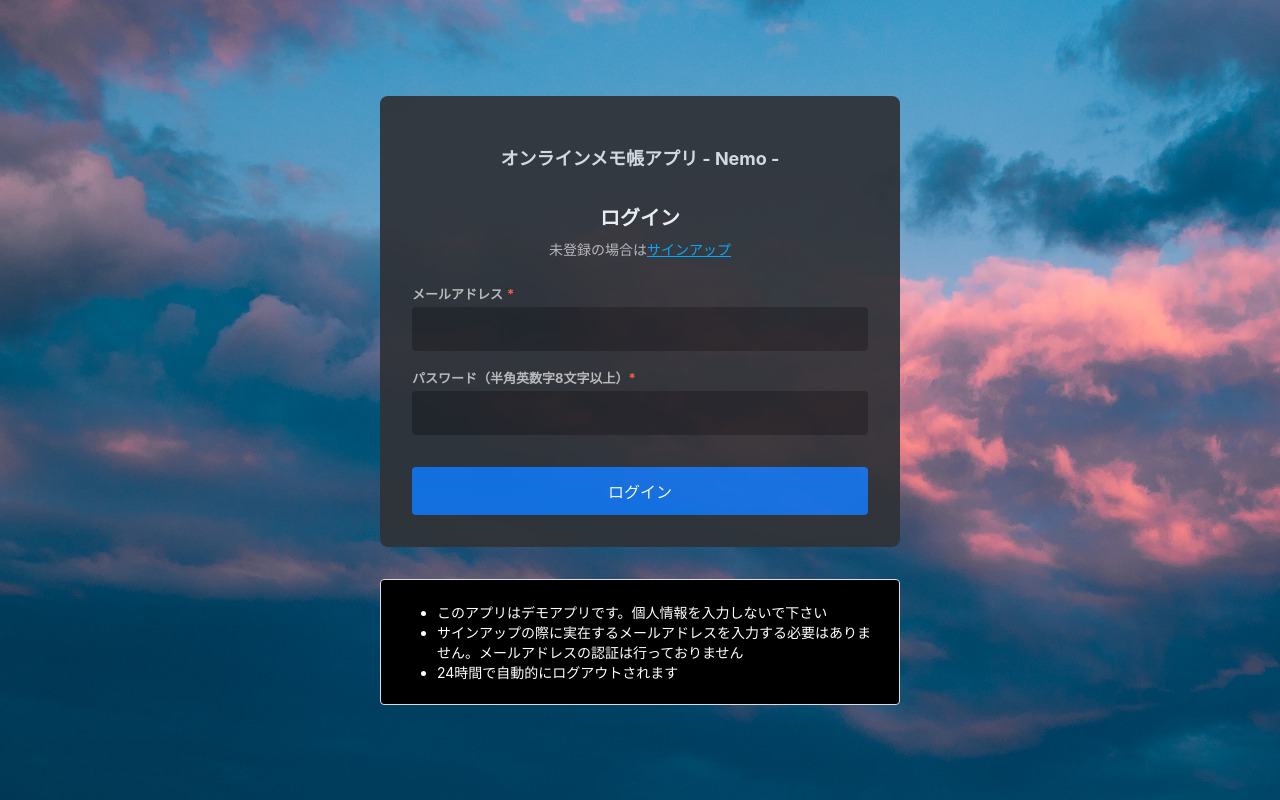
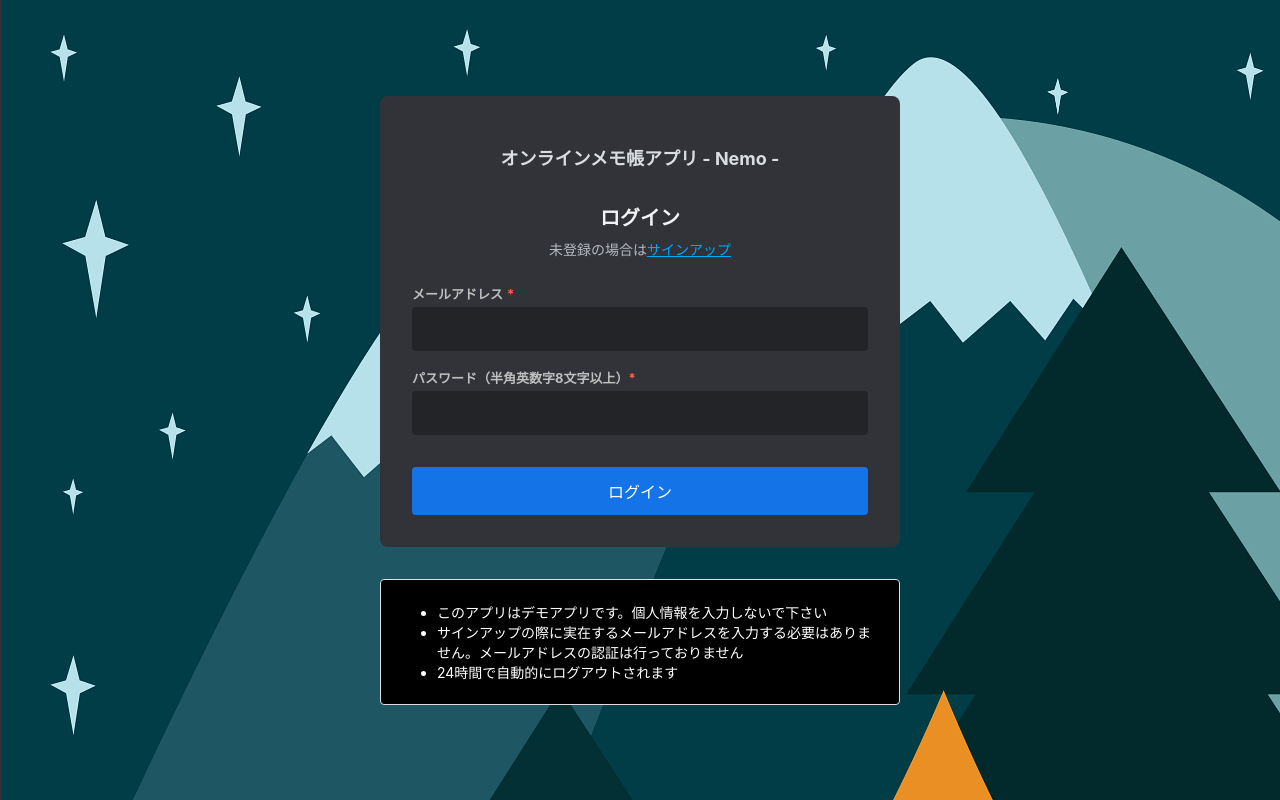
Before and after one commit to hitorigoya/nemo, a SvelteKit app in the folder svelte/: page /login in a window 1280 px wide. Built offline with nearby package versions, Linux system fonts and the light colour scheme.

Commit message:
ログイン画面の背景を変更

```diff
--- a/svelte/src/routes/Auth.svelte
+++ b/svelte/src/routes/Auth.svelte
@@ -138,16 +138,14 @@
 <style>
     .container {
         min-height: 100vh;
-        background-image: url("/sunset-3563482_1920.jpg");
+        background-image: url("/camp-4363073_1920.png");
         display: grid;
         justify-content: center;
-        align-content: center;
         gap: 32px;
     }
     .form_container {
         padding: 16px;
         background-color: var(--bg-color-primary);
-        opacity: 0.94;
     }
     .app_title {
         text-align: center;
@@ -232,6 +230,9 @@
         background-color: #000;
     }
     @media (min-width: 768px) {
+        .container {
+            align-content: center;
+        }
         .form_container {
             max-width: 520px;
             border-radius: 8px;
```
Also changed, not shown: svelte/static/camp-4363073_1920.png (added), svelte/static/sunset-3563482_1920.jpg (deleted).
